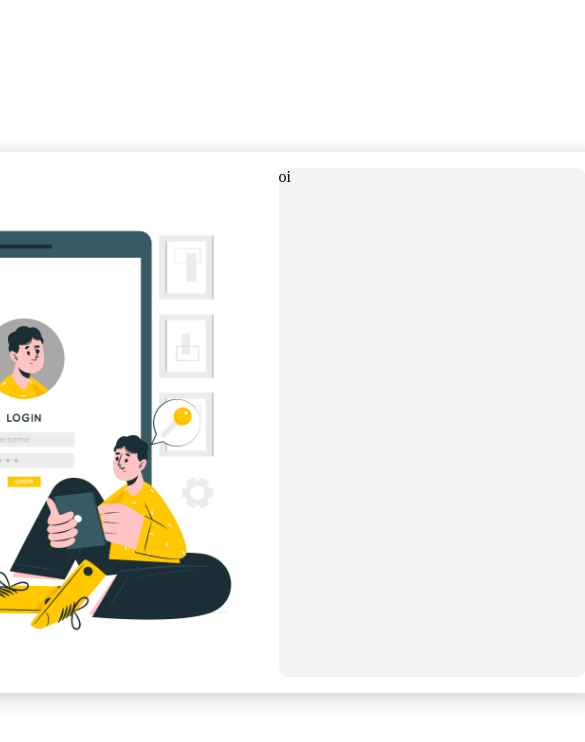
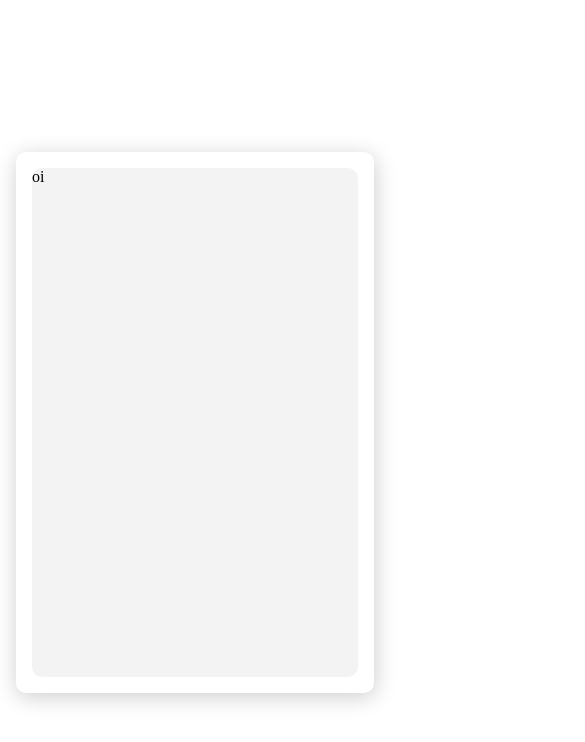
Before and after one commit to davidgamaserrate1/duett-web, a React (Create React App) app: page / in a window 390 px wide. Shown: the top 742 px of the page, 585 px wide, since content can reach past the window. Built offline with nearby package versions, Linux system fonts and the light colour scheme.

Commit message:
feat: add reponsivity to transitions and layout form container

```diff
--- a/src/components/Laytout/layout-styles.css
+++ b/src/components/Laytout/layout-styles.css
@@ -3,22 +3,23 @@
     justify-content: center;
     align-items: center;
     height: 100vh;
+    animation: fadeInUp 0.5s ease-in-out forwards;
 }
 
 .layout_wrapper {
     transition: all 2s ease-in;
     display: flex;
     margin: auto auto;
-    max-width: 825px;
+    width: 825px;
     justify-content: center;
     align-items: center;
     border-radius: 10px;
-    box-shadow: 1px 4px 22px rgb(1, 1, 1, 0.2);
-    animation: fadeInUp 0.5s ease-in-out forwards;
+    box-shadow: 1px 4px 22px rgba(1, 1, 1, 0.2);
 }
 
 .image_container {
-    max-width: 474px
+    max-width: 400px;
+    margin: auto auto;
 }
 
 .illustration_image {
@@ -48,3 +49,30 @@
         transform: translateY(0);
     }
 }
+
+@media (max-width:750px) {
+    .illustration_image{
+        max-width: 300px;
+
+    }
+    .layout_wrapper {
+        width: 650px;
+    }
+}
+
+@media (max-width:588px) {
+    .layout_wrapper{
+        margin: 16px;
+    }
+
+    .illustration_image{
+        display: none;
+
+    }
+
+    .form_container{
+        width: 100%;
+        max-width: 100%;
+    }
+
+}
```
